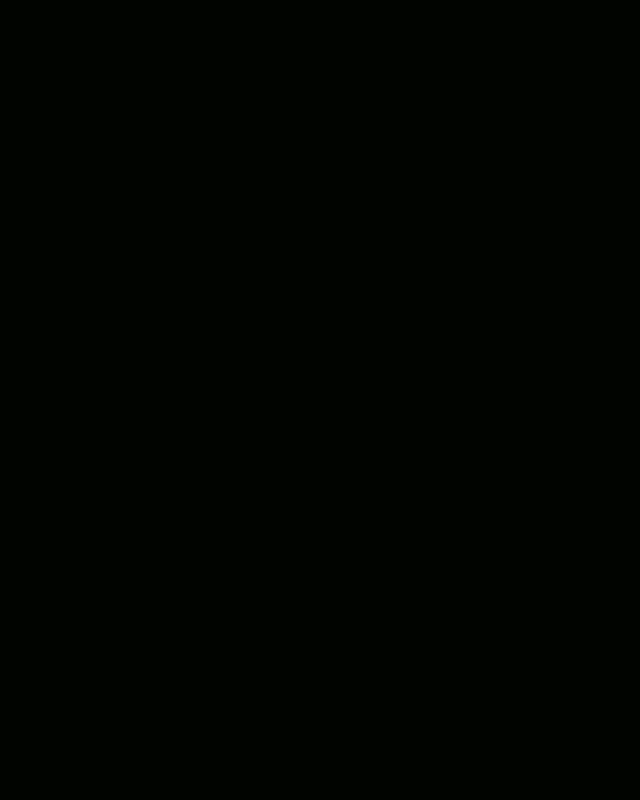
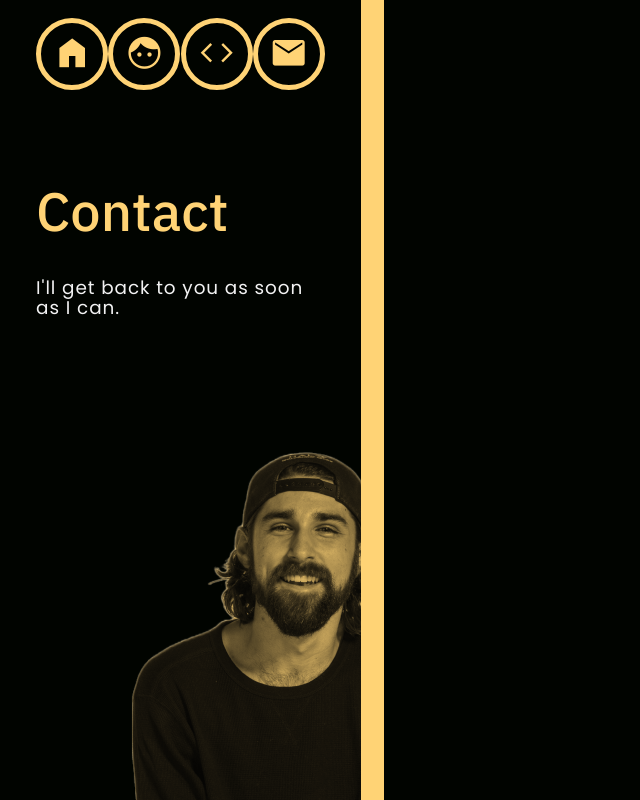
Before and after one commit to rboddy/ryanboddydotnetV3, a SvelteKit app: page /contact in a window 1280 px wide. Shown: the whole page, without its empty margins (0-640 px from the left). Built offline with nearby package versions, Linux system fonts and the light colour scheme.

Commit message:
Added the content page, may change it

```diff
--- a/src/routes/contact/+page.svelte
+++ b/src/routes/contact/+page.svelte
@@ -0,0 +1,8 @@
+<script>
+    import Sidebar from "$lib/components/sidebar.svelte";
+    import WorkViewer from "../../lib/components/work/workViewer.svelte";
+
+</script>
+<div class="content">
+    <Sidebar title={"Contact"} content={"<p>I'll get back to you as soon as I can.</p>"}/>
+</div>
```
